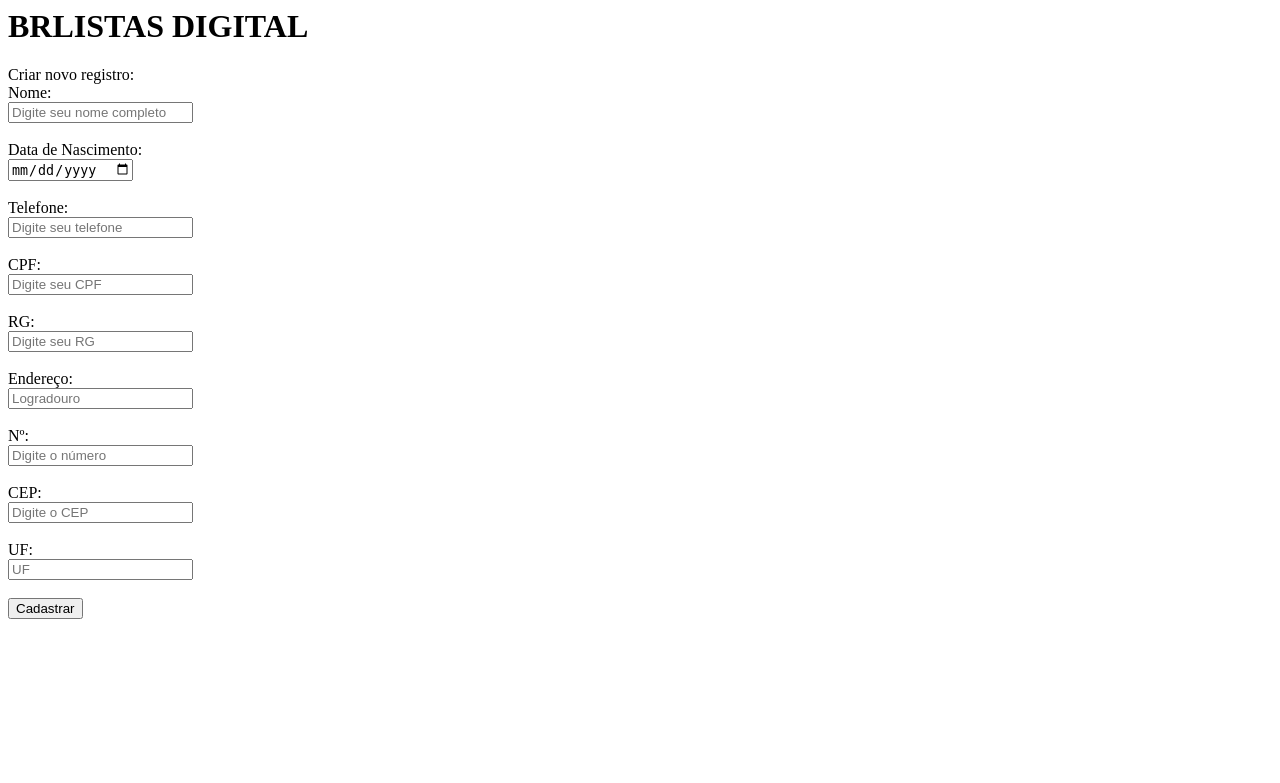
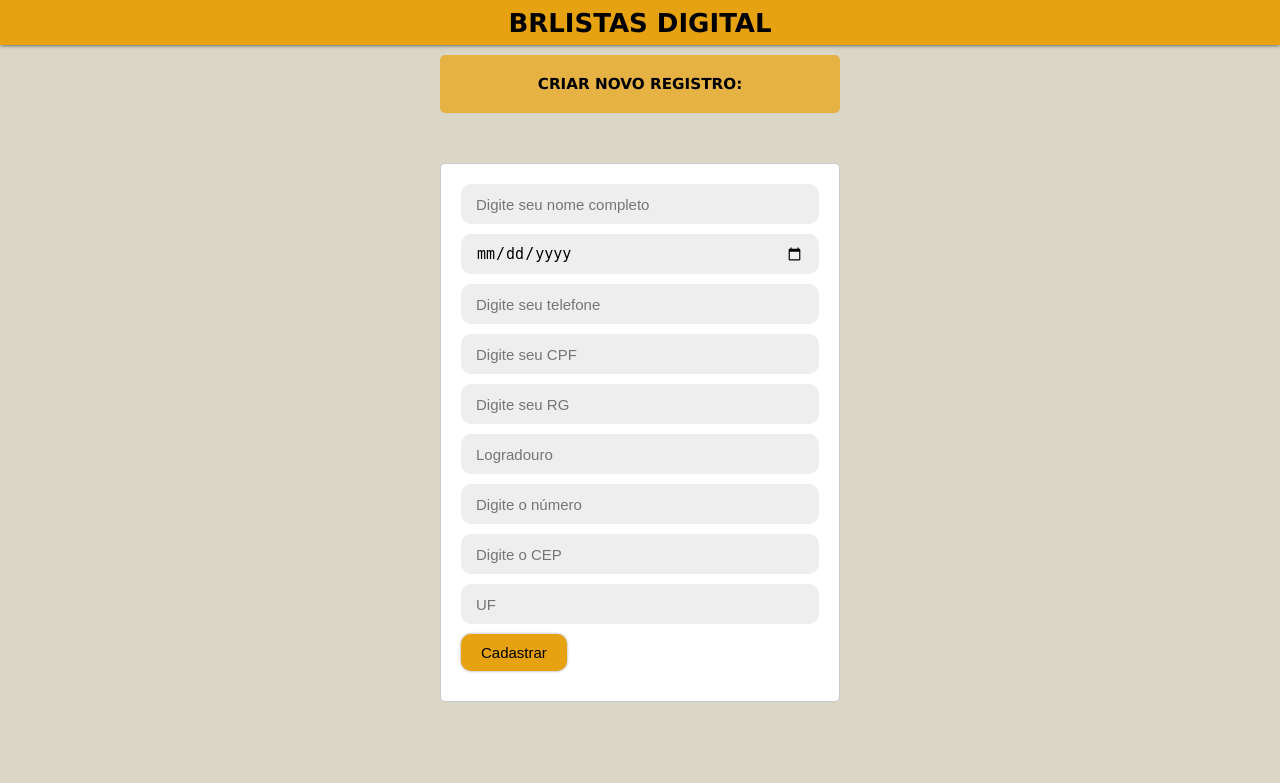
Before and after one commit to WagnerArao/BRListas-CRUD, a PHP site: page /adicionar.php in a window 1280 px wide. Shown: the top 783 px of the page. Run offline with PHP 8.4, Linux system fonts and the light colour scheme.

Commit message:
Iniciando as implementações do CSS na página de adicionar cadastro

```diff
--- a/adicionar.php
+++ b/adicionar.php
@@ -1,49 +1,37 @@
 <html>
     <head>
+        <meta charset="UTF-8">
+        <meta name="viewport" content="width=device-width,minimum-scale=1,initial-scale=1"/>
+        <link rel="stylesheet" href="assets/css/style.css">
         <title>BRListas</title>
-
     </head>
     <body>
-        <h1>BRLISTAS DIGITAL</h1>
-        Criar novo registro:
-        <form method="POST" action="adicionar_action.php">
-            <label>
-                Nome: <br>
-                <input type="text" name="nome" placeholder="Digite seu nome completo">
-            </label><br><br>
-            <label>
-                Data de Nascimento: <br>
-                <input type="date" name="nascimento" placeholder="Data de Nascimento">
-            </label><br><br>
-            <label>
-                Telefone: <br>
-                <input type="number" name="telefone" placeholder="Digite seu telefone">
-            </label><br><br>
-            <label>
-                CPF: <br>
-                <input type="number" name="cpf" placeholder="Digite seu CPF">
-            </label><br><br>
-            <label>
-                RG: <br>
-                <input type="number" name="rg" placeholder="Digite seu RG">
-            </label><br><br>
-            <label>
-                Endereço: <br>
-                <input type="text" name="endereco" placeholder="Logradouro">
-            </label><br><br>
-            <label>
-                Nº: <br>
-                <input type="text" name="numero" placeholder="Digite o número">
-            </label><br><br>
-            <label>
-                CEP: <br>
-                <input type="text" name="cep" placeholder="Digite o CEP">
-            </label><br><br>
-            <label>
-                UF:<br>
-                <input type="text" name="uf" placeholder="UF">
-            </label><br><br>
-            <input type="submit" value="Cadastrar">
-        </form>
+        <header><div class="container"><h1>BRLISTAS DIGITAL</h1></div></header>
+        <section class="container">
+            <div class="titulo"><h3>CRIAR NOVO REGISTRO:</h3></div>
+
+            <form method="POST" action="adicionar_action.php">
+
+                    <input class="input" type="text" name="nome" placeholder="Digite seu nome completo">
+
+                    <input class="input" type="date" name="nascimento" placeholder="Data de Nascimento">
+
+                    <input class="input" type="number" name="telefone" placeholder="Digite seu telefone">
+
+                    <input class="input" type="number" name="cpf" placeholder="Digite seu CPF">
+
+                    <input class="input" type="number" name="rg" placeholder="Digite seu RG">
+
+                    <input class="input" type="text" name="endereco" placeholder="Logradouro">
+
+                    <input class="input" type="text" name="numero" placeholder="Digite o número">
+
+                    <input class="input" type="text" name="cep" placeholder="Digite o CEP">
+
+                    <input class="input" type="text" name="uf" placeholder="UF">
+
+                     <input class="button" type="submit" value="Cadastrar">
+            </form>
+        </section>
     </body>
 </html>
--- /dev/null
+++ b/assets/css/style.css
@@ -0,0 +1,110 @@
+* {
+    box-sizing: border-box;
+    margin: 0;
+    padding: 0;
+}
+body {
+    font-family: Helvetica;
+    font-size:13px;
+    background-color:#dad6c8;
+    margin:0;
+    padding-bottom:50px;
+}
+
+section .container {
+    max-width:1040px;
+    margin:auto;
+    display:flex;
+    height:inherit;
+    justify-content: center;
+    align-items: center;
+}
+header {
+    background-color:#e6a210;
+    height:45px;
+    box-shadow: 0px 0px 4px #333;
+    position:relative;
+    z-index:99;
+    font-family: Verdana;
+
+}
+
+.titulo {
+    margin: auto;
+    margin-top: 10px;
+    border-radius:5px;
+    background-color: #e6b244;
+    display:flex;
+    height:inherit;
+    justify-content: center;
+    align-items: center;
+    padding: 20px;
+    max-width:400px;
+    font-family: Verdana;
+}
+
+header .container {
+    display:flex;
+    height:inherit;
+    justify-content: center;
+    align-items: center;
+}
+
+form {
+    max-width:400px;
+    margin: auto;
+    background-color: #FFF;
+    border:1px solid #c9cacc;
+    border-radius:5px;
+    padding:20px;
+    margin-top:50px;
+}
+
+form input {
+    display: block;
+}
+form .input {
+    font-size:15px;
+    height:40px;
+    width: 100%;
+    outline: 0;
+    border:0;
+    background-color:#EEE;
+    border-radius:10px;
+    padding:15px;
+    margin-bottom:10px;
+}
+form .input:focus {
+    background-color:#DDD;
+}
+form .button {
+    border:0;
+    padding:10px 20px;
+    background-color:#e6a210;
+    border-radius:10px;
+    color:#000;
+    font-size:15px;
+    margin-bottom:10px;
+    cursor:pointer;
+    box-shadow:0px 0px 3px #999;
+}
+form .button:hover {
+    background-color:#e6b244;
+}
+form a {
+    text-decoration:none;
+    color:#4a76a8;
+}
+
+.flash{
+    display: flex;
+    border: 2px solid #f00;
+    background-color: #f00;
+    color: #fff;
+    padding: 10px;
+    margin-bottom: 5px;
+    justify-content: center;
+    align-items: center;
+
+
+}
--- a/index.php
+++ b/index.php
@@ -4,6 +4,9 @@ include_once "config.php";
 
 <html>
     <head>
+        <meta charset="UTF-8">
+        <meta name="viewport" content="width=device-width,minimum-scale=1,initial-scale=1"/>
+        <link rel="stylesheet" href="assets/css/style.css">
         <title>BRListas</title>
 
     </head>
```
Also changed, not shown: adicionar_action.php (+4 -4 lines), assets/css/defaults.css (added, +45 -0 lines).
